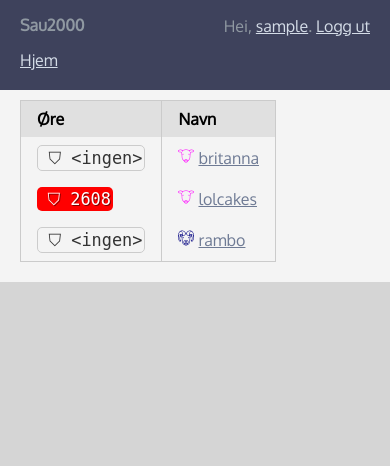
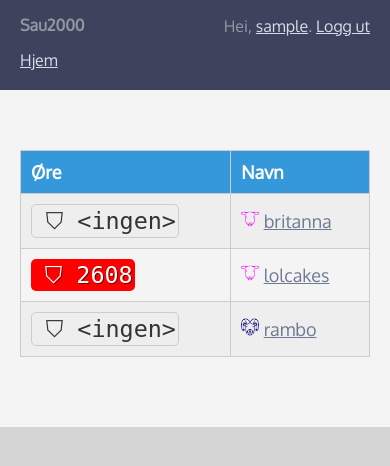
Before and after one commit to pgdr/sau2000, a Django app: page / in a window 390 px wide. Shown: the top 466 px of the page. Run offline with Django 3.2, Linux system fonts and the light colour scheme; the visitor is signed in with stand-in values (Sample User, id 1); data comes from the database, SQL or seed files in the repository; data that the repository does not hold is empty.

Commit message:
Add responsive class for main table

```diff
--- a/sau/static/css/sau.css
+++ b/sau/static/css/sau.css
@@ -227,3 +227,31 @@ a {
     text-transform: uppercase;
     font-size: 0.9em;
 }
+
+/*
+  Pure CSS Responsive Table.
+  A Pen By Andor Nagy
+*/
+table.responsive {
+    width: 100%;
+    border-collapse: collapse;
+    margin:50px auto;
+}
+
+/* Zebra striping */
+table.responsive tr:nth-of-type(odd) {
+    background: #eee;
+}
+
+table.responsive th {
+    background: #3498db;
+    color: white;
+    font-weight: bold;
+}
+
+table.responsive td, table.responsive th {
+    padding: 10px;
+    border: 1px solid #ccc;
+    text-align: left;
+    font-size: 18px;
+}
--- a/sau/templates/index.html
+++ b/sau/templates/index.html
@@ -25,7 +25,7 @@
     {% endblock %}
     <div class="content">
       {% block content %}
-      <table class="pure-table">
+      <table class="pure-table responsive">
         <thead>
           <tr>
             <th>&Oslash;re</th>
```
